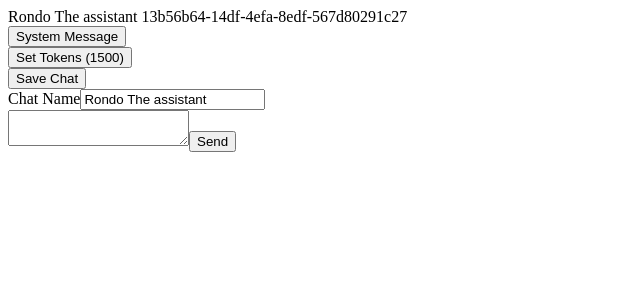
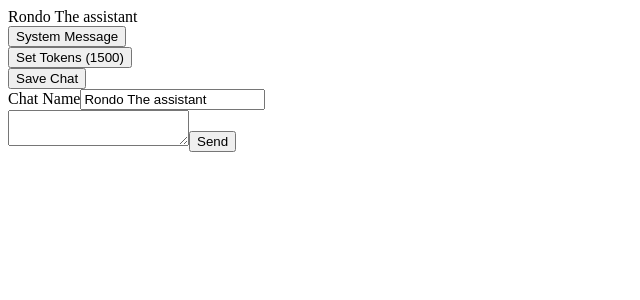
Before and after one commit to SpaghettiCoder101/custom-gpt, a Next.js app: page / in a window 1280 px wide. Both pictures are taken after a click on the button "Save Chat". Shown: the top 300 px of the page, without its empty margins (0-640 px from the left). Built offline with nearby package versions, Linux system fonts and the light colour scheme.

Commit message:
Added visualization of current chat

```diff
--- /dev/null
+++ b/src/atoms/currentChatAtoms.ts
@@ -0,0 +1,3 @@
+import { atom } from "jotai";
+
+export const currentChatAtom = atom<string | undefined>(undefined);
--- a/src/components/ChatContent.tsx
+++ b/src/components/ChatContent.tsx
@@ -9,6 +9,8 @@ import ChatInput from "./ChatInput";
 import SystemMessage from "@/fragments/SystemMessage";
 import { useHotkeys } from "react-hotkeys-hook";
 import ChatNaming from "@/fragments/ChatNaming";
+import { currentChatAtom } from "@/atoms/currentChatAtoms";
+import { useSetAtom } from "jotai";
 
 type Props = {
     id: string;
@@ -28,6 +30,7 @@ export default function ChatContent( { initialChat, id }: Props ) {
     const [tokenToUse, setTokenToUse] = useState<number>(1500);
     const [chatName, setChatName] = useState<string>(initialChatValue.title);
     const [systemMessage, setSystemMessage] = useState<string>("You are Rondo a heplful AI");
+    const setCurrentChat = useSetAtom(currentChatAtom);
     const { messages, input, handleInputChange, setMessages, append, setInput, isLoading, stop } = useChat({
         body: {
             systemMessage: systemMessage,
@@ -42,6 +45,8 @@ export default function ChatContent( { initialChat, id }: Props ) {
             setTokenToUse(initialChat.tokens);
             setMessages(initialChat.messages);
         }
+        if(id)
+            setCurrentChat(id);
     }, [initialChat, id]);
 
     function onSubmit(e?: React.FormEvent<HTMLFormElement>) {
--- a/src/components/ChatList.tsx
+++ b/src/components/ChatList.tsx
@@ -1,5 +1,7 @@
+import { currentChatAtom } from "@/atoms/currentChatAtoms";
 import { useChatContext } from "@/context/ChatContext";
 import { chatModel } from "@/models/chatModel";
+import { useAtomValue } from "jotai";
 
 type ChatListProps = {
     setSelectedChat: (value: chatModel) => void;
@@ -7,6 +9,7 @@ type ChatListProps = {
 
 export default function ChatList( { setSelectedChat }: ChatListProps) {
     const { allItems } = useChatContext();
+    const currentChat = useAtomValue(currentChatAtom);
     return (
         <div className="flex flex-col w-1/4 max-w-sm h-screen bg-gray-100">
             <div className="flex flex-col p-4">
@@ -16,7 +19,9 @@ export default function ChatList( { setSelectedChat }: ChatListProps) {
                         className="flex flex-row justify-between"
                         onClick={() => setSelectedChat(item)}
                     >
-                        {item.title} {item.id}
+                        <div className={`${currentChat === item.id ? "bg-orange-500 text-white" : "bg-gray-500"}`}>
+                            {item.title}
+                        </div>
                     </div>
                 ))}
             </div>
```
